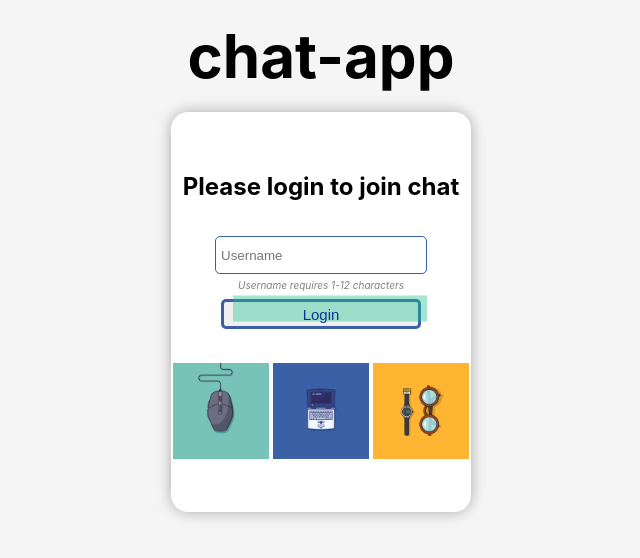
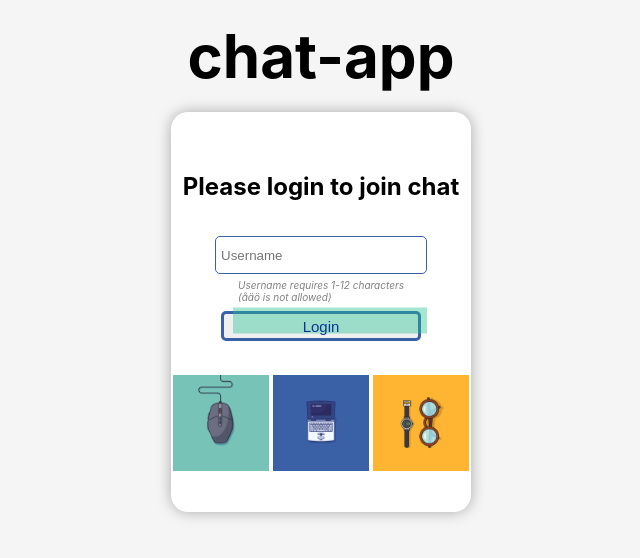
Before and after one commit to annaeklov/mandatory-advanced-js1, a React (Create React App) app: page / in a window 1280 px wide. Shown: the top 558 px of the page, without its empty margins (319-959 px from the left). Built offline with nearby package versions, Linux system fonts and the light colour scheme; no server answers.

Commit message:
emojis done

```diff
--- a/package.json
+++ b/package.json
@@ -8,6 +8,7 @@
     "@testing-library/user-event": "^7.2.1",
     "react": "^16.12.0",
     "react-dom": "^16.12.0",
+    "react-emojione": "^5.0.1",
     "react-scripts": "3.3.0",
     "socket.io-client": "^2.3.0"
   },
--- a/src/App.js
+++ b/src/App.js
@@ -4,15 +4,11 @@ import Header from "./components/header.js";
 import Login from "./components/login.js";
 import ChatView from "./components/chatView.js";
 
-import io from "socket.io-client";
-
-var socket = io("http://3.120.96.16:3000");
-
 class App extends React.Component {
   constructor(props) {
     super(props);
     this.state = {
-      username: "",
+      username: "", //kunna uppdatera sida och fortfarande vara inloggad
       inputValue: ""
     };
     this.handleLogin = this.handleLogin.bind(this);
@@ -21,7 +17,6 @@ class App extends React.Component {
   }
 
   handleLogin() {
-    //här ska validering in, regex
     this.setState({ username: this.state.inputValue });
     this.setState({ inputValue: "" });
   }
@@ -43,12 +38,17 @@ class App extends React.Component {
       />
     );
     let chatView = (
-      <ChatView username={this.state.username} exitChat={this.handleExitChat} />
+      <ChatView
+        username={this.state.username}
+        exitChat={this.handleExitChat}
+      />
     );
+
+    let validUsername = /[a-z_-]{1,12}/g.test (this.state.username); // åäö ska INTE funka, det måste dit
     return (
       <div className="App">
         <Header />
-        {this.state.username ? chatView : login}
+        {validUsername ? chatView : login}
       </div>
     );
   }
--- a/src/components/chatView.js
+++ b/src/components/chatView.js
@@ -4,6 +4,7 @@ import ChatWrite from "./chatWrite.js";
 import picLogin from "../img/picLogin.png";
 import picLogin2 from "../img/picLogin2.png";
 import picLogin3 from "../img/picLogin3.png";
+import Emojify from "react-emojione";
 
 class ChatView extends React.Component {
   constructor(props) {
@@ -37,15 +38,18 @@ class ChatView extends React.Component {
 
   componentWillUnmount() {
     this.socket.off("new_message", this.handleNewMessage);
+    console.log("UNMOUNT");
   }
 
   render() {
     let renderChat = this.state.messageList.map(message => {
       return (
-        <div className="chatView-messageBox" key={message.id}>
-          <p className="chatView-messageBox-username">{message.username}</p>
-          <p className="chatView-messageBox-content">{message.content}</p>
-        </div>
+        <Emojify>
+          <div className="chatView-messageBox" key={message.id}>
+            <p className="chatView-messageBox-username">{message.username}</p>
+            <p className="chatView-messageBox-content">{message.content}</p>
+          </div>
+        </Emojify>
       );
     });
 
@@ -62,11 +66,12 @@ class ChatView extends React.Component {
           </div>
         </div>
         <div className="chatViewInner" ref={this.scrollBar}>
-          {this.state.messageList.length ? renderChat :
-            <p className="loading">Loading...</p>}
+          {this.state.messageList.length ? renderChat : <p className="loading">Loading...</p>}
         </div>
         <ChatWrite username={this.props.username} />
-        <button className ="chatView-logoutBtn" onClick={this.props.exitChat}>Logout</button>
+        <button className="chatView-logoutBtn" onClick={this.props.exitChat}>
+          Logout
+        </button>
       </div>
     );
   }
--- a/src/components/chatWrite.js
+++ b/src/components/chatWrite.js
@@ -29,6 +29,7 @@ class ChatWrite extends React.Component {
       <div className="chatWrite">
         <div className="chatWrite-top">
           <textarea
+            required
             className="chatWrite-top-textarea"
             placeholder="Write new message"
             minLength="1"
--- a/src/components/login.js
+++ b/src/components/login.js
@@ -10,17 +10,21 @@ class Login extends React.Component {
   }
 
   render() {
+
+
     return (
       <div className="loginCont">
         <h2 className="login-h2">Please login to join chat</h2>
         <input
+          required
           className="login-inputField"
           type="text"
           placeholder="Username"
           onChange={this.props.changeFunc}
           value={this.props.inputField}
         />
-        <p className="login-p">Username requires 1-12 characters</p>
+        <p className="login-p">Username requires 1-12 characters <br/>
+        (åäö is not allowed)</p>
         <button className="login-button" onClick={this.props.loginFunc}>
           Login
         </button>
```
Also changed, not shown: 1 other file (tests, documents, lock files or other folders).
